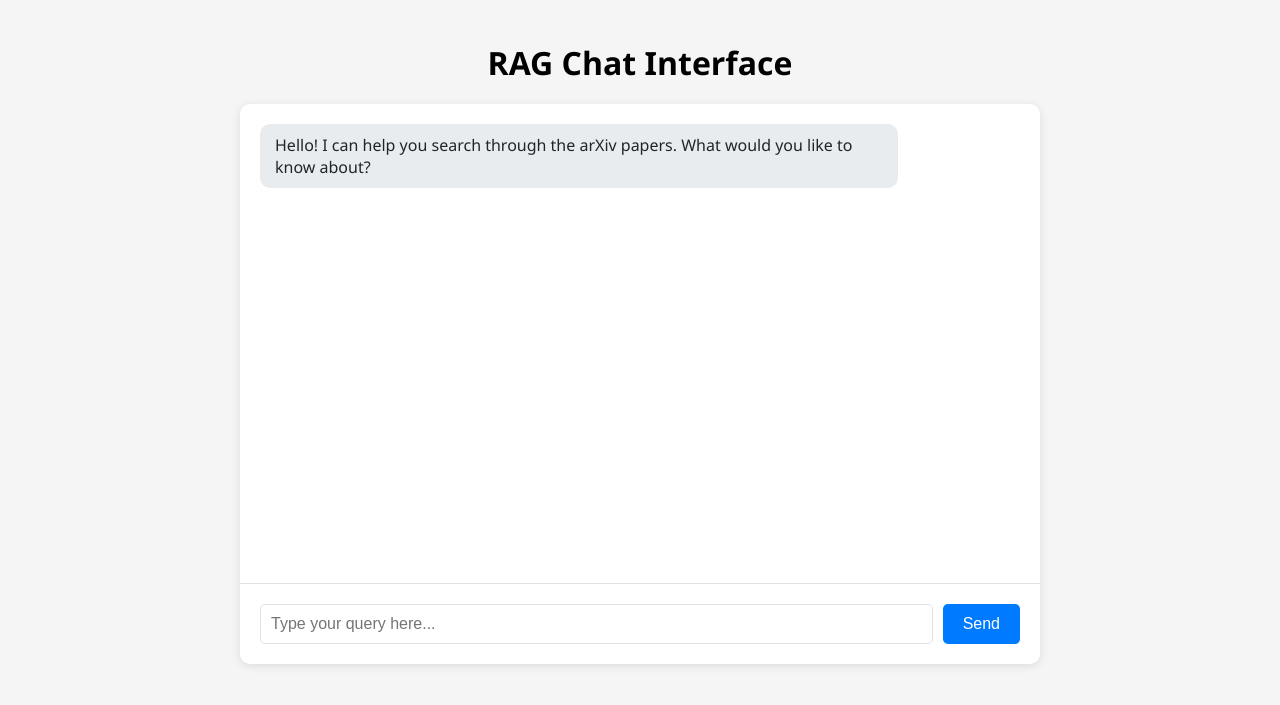
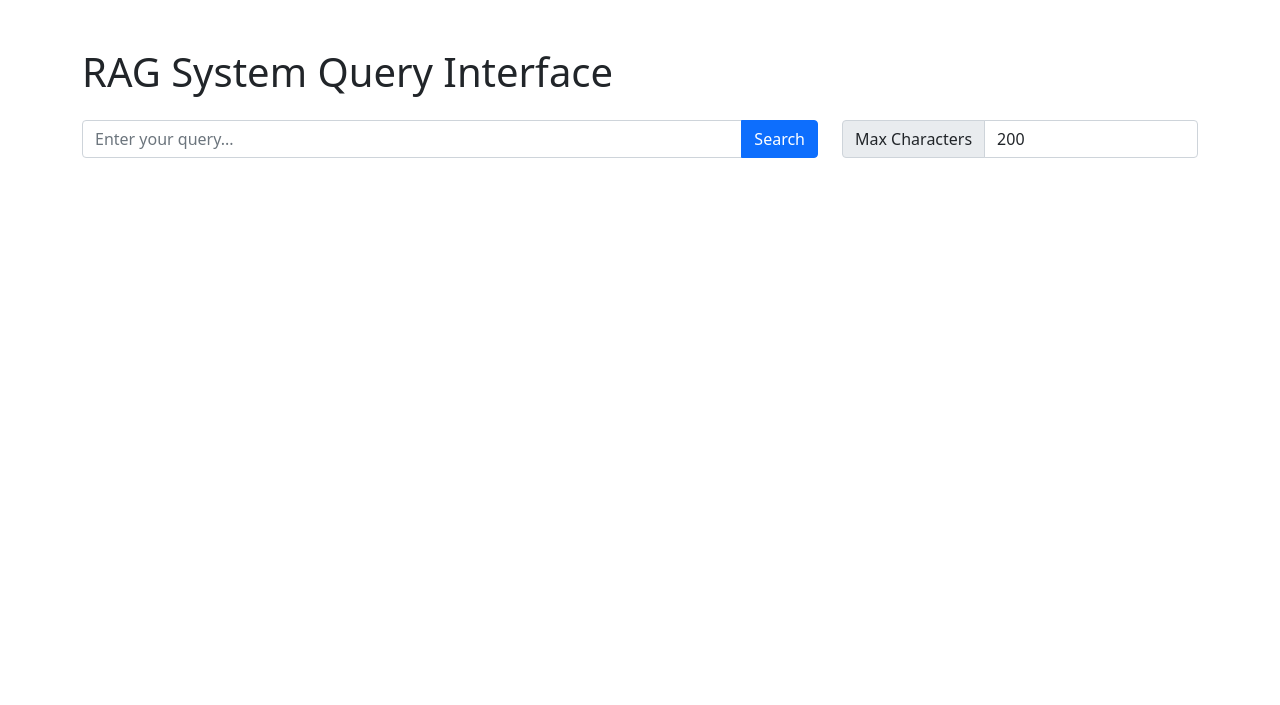
Before and after one commit to S-lentOne/HackIndia-Spark-5-2025-Coderoaches, a Flask app: page / in a window 1280 px wide. Shown: the top 705 px of the page. Run offline with Flask 2, Linux system fonts and the light colour scheme.

Commit message:
Made the Character limit dynamic.

```diff
--- a/app.py
+++ b/app.py
@@ -9,9 +9,12 @@
 
 app = Flask(__name__)
 
+# Configuration
+MAX_CHARS = int(os.getenv('MAX_CHARS', 200))  # Default to 200 characters
+
 # Initialize RAG system
 try:
-    rag = RAGSystem()
+    rag = RAGSystem(max_chars=MAX_CHARS)
     # Try to load existing vector store
     if not rag.load_vector_store():
         logger.warning("No existing vector store found. Please run rag_setup.py first to process documents.")
@@ -31,19 +34,21 @@
     try:
         data = request.get_json()
         query_text = data.get('query', '').strip()
+        max_chars = data.get('max_chars', MAX_CHARS)  # Allow client to override max_chars
 
         if not query_text:
             return jsonify({'error': 'Please enter a query'}), 400
 
         # Get results from RAG system
-        results = rag.query(query_text, k=3)  # Get top 3 results
+        results = rag.query(query_text, k=3, max_chars=max_chars)  # Get top 3 results
 
         # Format results
         formatted_results = []
         for i, doc in enumerate(results, 1):
             formatted_results.append({
                 'id': i,
-                'content': doc.page_content,
+                'content': doc.metadata['truncated_content'],  # Use the truncated content
+                'full_content': doc.page_content,  # Include full content for reference
                 'metadata': doc.metadata
             })
 
--- a/templates/index.html
+++ b/templates/index.html
@@ -3,187 +3,133 @@
 <head>
     <meta charset="UTF-8">
     <meta name="viewport" content="width=device-width, initial-scale=1.0">
-    <title>RAG Chat Interface</title>
+    <title>RAG System Query Interface</title>
+    <link href="https://cdn.jsdelivr.net/npm/bootstrap@5.1.3/dist/css/bootstrap.min.css" rel="stylesheet">
     <style>
-        body {
-            font-family: 'Segoe UI', Tahoma, Geneva, Verdana, sans-serif;
-            margin: 0;
-            padding: 0;
-            background-color: #f5f5f5;
+        .result-card {
+            margin-bottom: 1rem;
+            transition: all 0.3s ease;
         }
-        .container {
-            max-width: 800px;
-            margin: 0 auto;
-            padding: 20px;
-        }
-        .chat-container {
-            background-color: white;
-            border-radius: 10px;
-            box-shadow: 0 2px 10px rgba(0,0,0,0.1);
-            height: 70vh;
-            display: flex;
-            flex-direction: column;
-        }
-        .chat-messages {
-            flex: 1;
-            overflow-y: auto;
-            padding: 20px;
-        }
-        .message {
-            margin-bottom: 15px;
-            padding: 10px 15px;
-            border-radius: 10px;
-            max-width: 80%;
-        }
-        .user-message {
-            background-color: #007bff;
-            color: white;
-            margin-left: auto;
-        }
-        .bot-message {
-            background-color: #e9ecef;
-            color: #212529;
-        }
-        .input-container {
-            padding: 20px;
-            border-top: 1px solid #dee2e6;
-            display: flex;
-            gap: 10px;
-        }
-        #query-input {
-            flex: 1;
-            padding: 10px;
-            border: 1px solid #dee2e6;
-            border-radius: 5px;
-            font-size: 16px;
-        }
-        #send-button {
-            padding: 10px 20px;
-            background-color: #007bff;
-            color: white;
-            border: none;
-            border-radius: 5px;
-            cursor: pointer;
-            font-size: 16px;
-        }
-        #send-button:hover {
-            background-color: #0056b3;
-        }
-        .result-card {
-            background-color: white;
-            border: 1px solid #dee2e6;
-            border-radius: 5px;
-            padding: 15px;
-            margin-bottom: 10px;
+        .result-card:hover {
+            transform: translateY(-2px);
+            box-shadow: 0 4px 8px rgba(0,0,0,0.1);
         }
         .loading {
-            text-align: center;
-            padding: 10px;
-            color: #6c757d;
+            display: none;
+        }
+        .error {
+            color: red;
         }
     </style>
 </head>
 <body>
-    <div class="container">
-        <h1 style="text-align: center; margin-bottom: 20px;">RAG Chat Interface</h1>
-        <div class="chat-container">
-            <div class="chat-messages" id="chat-messages">
-                <div class="message bot-message">
-                    Hello! I can help you search through the arXiv papers. What would you like to know about?
+    <div class="container mt-5">
+        <h1 class="mb-4">RAG System Query Interface</h1>
+
+        <div class="row mb-4">
+            <div class="col-md-8">
+                <div class="input-group">
+                    <input type="text" id="query" class="form-control" placeholder="Enter your query...">
+                    <button class="btn btn-primary" onclick="submitQuery()">Search</button>
                 </div>
             </div>
-            <div class="input-container">
-                <input type="text" id="query-input" placeholder="Type your query here..." autocomplete="off">
-                <button id="send-button">Send</button>
+            <div class="col-md-4">
+                <div class="input-group">
+                    <span class="input-group-text">Max Characters</span>
+                    <input type="number" id="maxChars" class="form-control" value="200" min="50" max="1000">
                 </div>
             </div>
         </div>
 
+        <div class="loading text-center">
+            <div class="spinner-border text-primary" role="status">
+                <span class="visually-hidden">Loading...</span>
+            </div>
+        </div>
+
+        <div id="results" class="row"></div>
+    </div>
+
     <script>
-        const chatMessages = document.getElementById('chat-messages');
-        const queryInput = document.getElementById('query-input');
-        const sendButton = document.getElementById('send-button');
+        function submitQuery() {
+            const query = document.getElementById('query').value;
+            const maxChars = document.getElementById('maxChars').value;
+            const resultsDiv = document.getElementById('results');
+            const loading = document.querySelector('.loading');
 
-        function addMessage(text, isUser = false) {
-            const messageDiv = document.createElement('div');
-            messageDiv.className = `message ${isUser ? 'user-message' : 'bot-message'}`;
-            messageDiv.textContent = text;
-            chatMessages.appendChild(messageDiv);
-            chatMessages.scrollTop = chatMessages.scrollHeight;
+            if (!query) {
+                alert('Please enter a query');
+                return;
             }
 
-        function addLoading() {
-            const loadingDiv = document.createElement('div');
-            loadingDiv.className = 'loading';
-            loadingDiv.textContent = 'Searching...';
-            loadingDiv.id = 'loading';
-            chatMessages.appendChild(loadingDiv);
-            chatMessages.scrollTop = chatMessages.scrollHeight;
-            return loadingDiv;
-        }
+            resultsDiv.innerHTML = '';
+            loading.style.display = 'block';
 
-        function removeLoading() {
-            const loading = document.getElementById('loading');
-            if (loading) {
-                loading.remove();
-            }
-        }
-
-        async function sendQuery() {
-            const query = queryInput.value.trim();
-            if (!query) return;
-
-            // Add user message
-            addMessage(query, true);
-            queryInput.value = '';
-
-            // Show loading
-            const loading = addLoading();
-
-            try {
-                const response = await fetch('/query', {
+            fetch('/query', {
                 method: 'POST',
                 headers: {
                     'Content-Type': 'application/json',
                 },
-                    body: JSON.stringify({ query }),
-                });
+                body: JSON.stringify({
+                    query: query,
+                    max_chars: parseInt(maxChars)
+                })
+            })
+            .then(response => response.json())
+            .then(data => {
+                loading.style.display = 'none';
 
-                const data = await response.json();
+                if (data.error) {
+                    resultsDiv.innerHTML = `<div class="alert alert-danger">${data.error}</div>`;
+                    return;
+                }
 
-                // Remove loading
-                removeLoading();
+                if (data.results.length === 0) {
+                    resultsDiv.innerHTML = '<div class="alert alert-info">No results found</div>';
+                    return;
+                }
 
-                if (response.ok) {
-                    if (data.results && data.results.length > 0) {
                 data.results.forEach(result => {
-                            const resultDiv = document.createElement('div');
-                            resultDiv.className = 'message bot-message';
-                            resultDiv.innerHTML = `
-                                <div class="result-card">
-                                    <strong>Result ${result.id}:</strong><br>
-                                    ${result.content}
+                    const card = document.createElement('div');
+                    card.className = 'col-md-12 result-card';
+                    card.innerHTML = `
+                        <div class="card">
+                            <div class="card-body">
+                                <h5 class="card-title">Result ${result.id}</h5>
+                                <p class="card-text">${result.content}</p>
+                                <button class="btn btn-sm btn-outline-primary" onclick="showFullContent(this)">
+                                    Show Full Content
+                                </button>
+                                <div class="full-content" style="display: none;">
+                                    <p class="card-text mt-2">${result.full_content}</p>
+                                </div>
+                            </div>
                         </div>
                     `;
-                            chatMessages.appendChild(resultDiv);
+                    resultsDiv.appendChild(card);
                 });
+            })
+            .catch(error => {
+                loading.style.display = 'none';
+                resultsDiv.innerHTML = `<div class="alert alert-danger">Error: ${error.message}</div>`;
+            });
+        }
+
+        function showFullContent(button) {
+            const fullContent = button.nextElementSibling;
+            if (fullContent.style.display === 'none') {
+                fullContent.style.display = 'block';
+                button.textContent = 'Hide Full Content';
             } else {
-                        addMessage("No results found. Try a different query.");
-                    }
-                } else {
-                    addMessage(`Error: ${data.error}`);
-                }
-            } catch (error) {
-                removeLoading();
-                addMessage("An error occurred. Please try again.");
-                console.error('Error:', error);
+                fullContent.style.display = 'none';
+                button.textContent = 'Show Full Content';
             }
         }
 
-        sendButton.addEventListener('click', sendQuery);
-        queryInput.addEventListener('keypress', (e) => {
+        // Allow Enter key to submit query
+        document.getElementById('query').addEventListener('keypress', function(e) {
             if (e.key === 'Enter') {
-                sendQuery();
+                submitQuery();
             }
         });
     </script>
```
Also changed, not shown: rag_setup.py (+26 -11 lines). Lines whose indentation alone changed are shown as unchanged.
